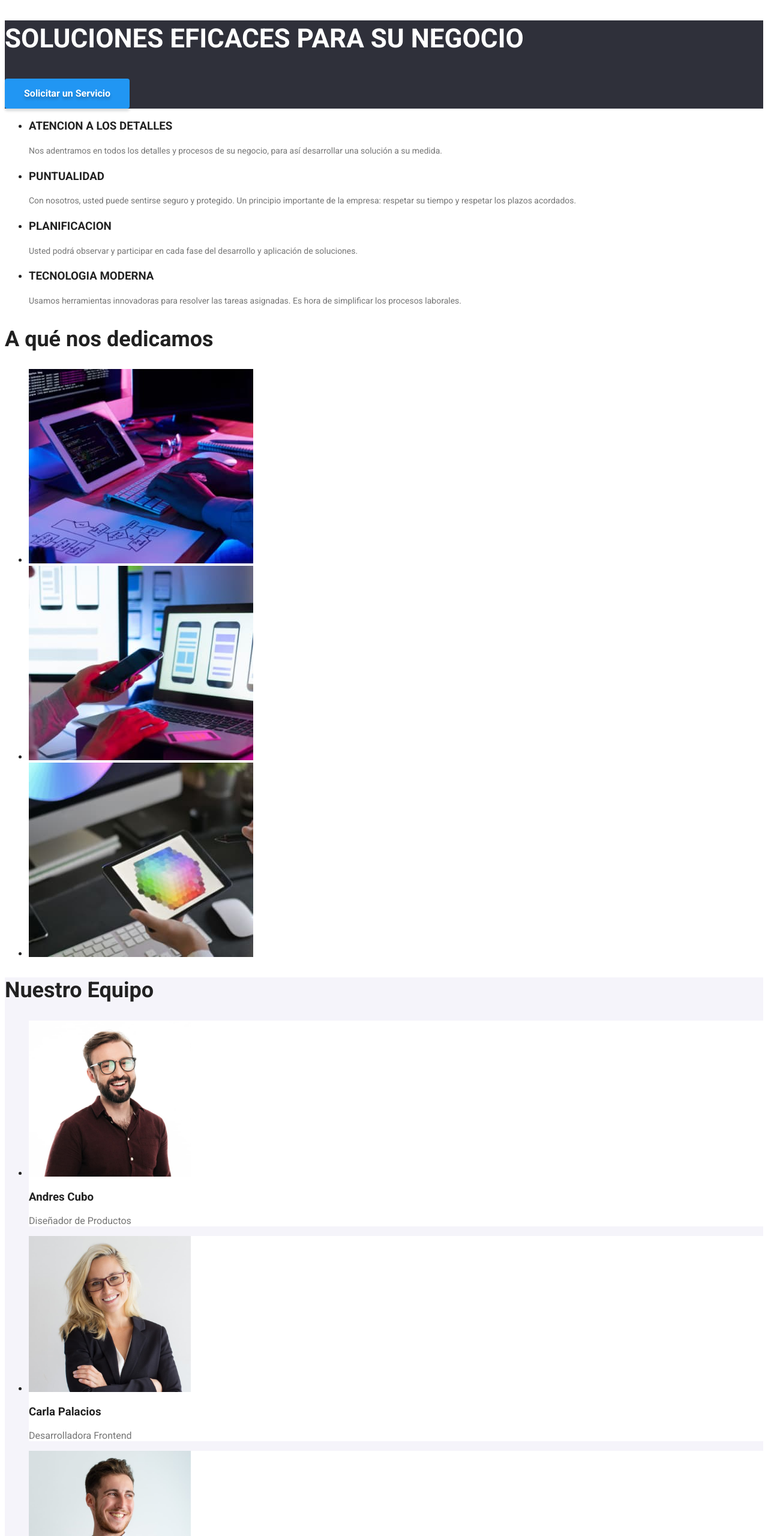
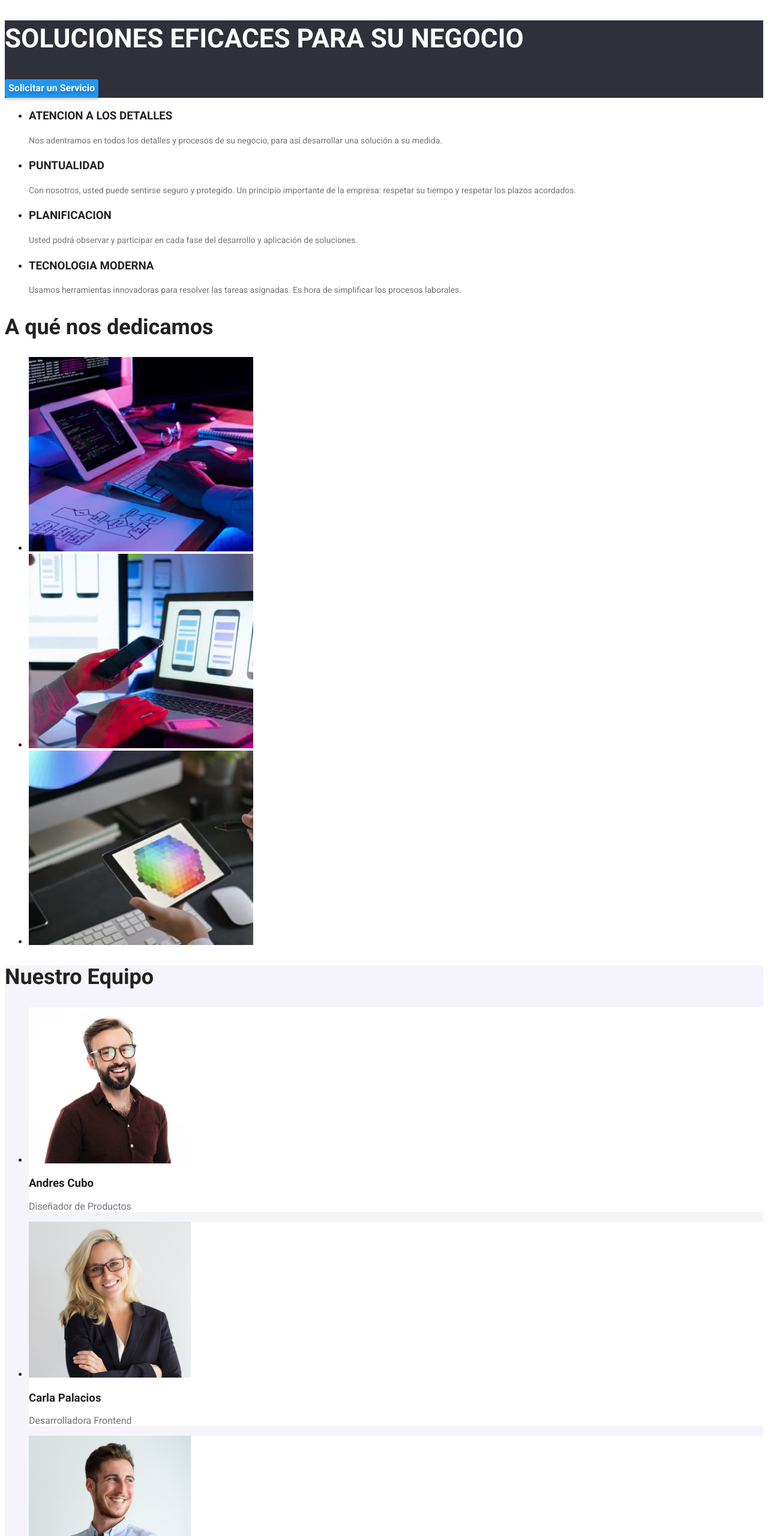
Before and after one commit to jorgelnc/goit-markup-hw-02, a plain HTML site: page index.html in a window 1280 px wide. Shown: the part 200-2760 px from the top of the page at 60% size. Drawn offline with Linux system fonts and the light colour scheme.

Commit message:
modificacion de boton de servicio

```diff
--- a/css/styles.css
+++ b/css/styles.css
@@ -47,19 +47,26 @@ text-decoration: none;
 .principal-title {
     color: white;
     font-size: 44px;
-    line-height: 60px;
+    line-height: 1.4;
 }
+
+/* Boton de servicio principal */
+
 .service-button {
     background-color: var(--color-main);
     font-weight: 700;
     font-size: 16px;
-    line-height: 30px;
-    padding: 10px 32px;
+    line-height: 1.8;
     color: #FFFFFF;
     box-shadow: 0px 4px 4px rgba(0, 0, 0, 0.15);
     border-radius: 4px;
     text-shadow: 0px 4px 4px rgba(0, 0, 0, 0.25);
 }
+
+.service-button[value="Solicitar un Servicio"]:hover, .service-button[value="Solicitar un Servicio"]:focus {
+    background-color: rgba(8, 69, 252, 0.916);
+}
+
 [type="button"] {
     cursor: pointer;
     font-family: inherit;
@@ -71,6 +78,9 @@ text-decoration: none;
     font-family: inherit;
 
 }
+
+/* Seccion principal */
+
 .advantages-list-main > li > p {
     color: var(--color-secondary);
     font-size: 14px;
@@ -79,9 +89,12 @@ text-decoration: none;
 
 .design-doit > h2 {
     font-size: 36px;
+    line-height: 1.1;
 }
+
 .professionals-team > h2 {
     font-size: 36px;
+    line-height: 1.1;
 }
 
 .professionals-team {
@@ -91,14 +104,19 @@ text-decoration: none;
 .professionals-list > li > p {
     color: var(--color-secondary);
     font-size: 16px;
+    line-height: 1.1;
 
 }
-.professionals-list {
+.professionals-list > h3 {
     font-size: 16px;
+    line-height: 1.1;
 }
+
 .professionals-list > li {
     background-color: var(--color-text-light);
 }
+
+/*Seccion del Footers*/
 
 .address-area {
     text-decoration: none;
@@ -122,6 +140,8 @@ text-decoration: none;
     background-color: var(--color-background-sections);
 }
 
+/*Seccion principal Portfolio */
+
 .plataforms-descriptions >li > p {
 color: var(--color-secondary);
 line-height: 1.8;
```
